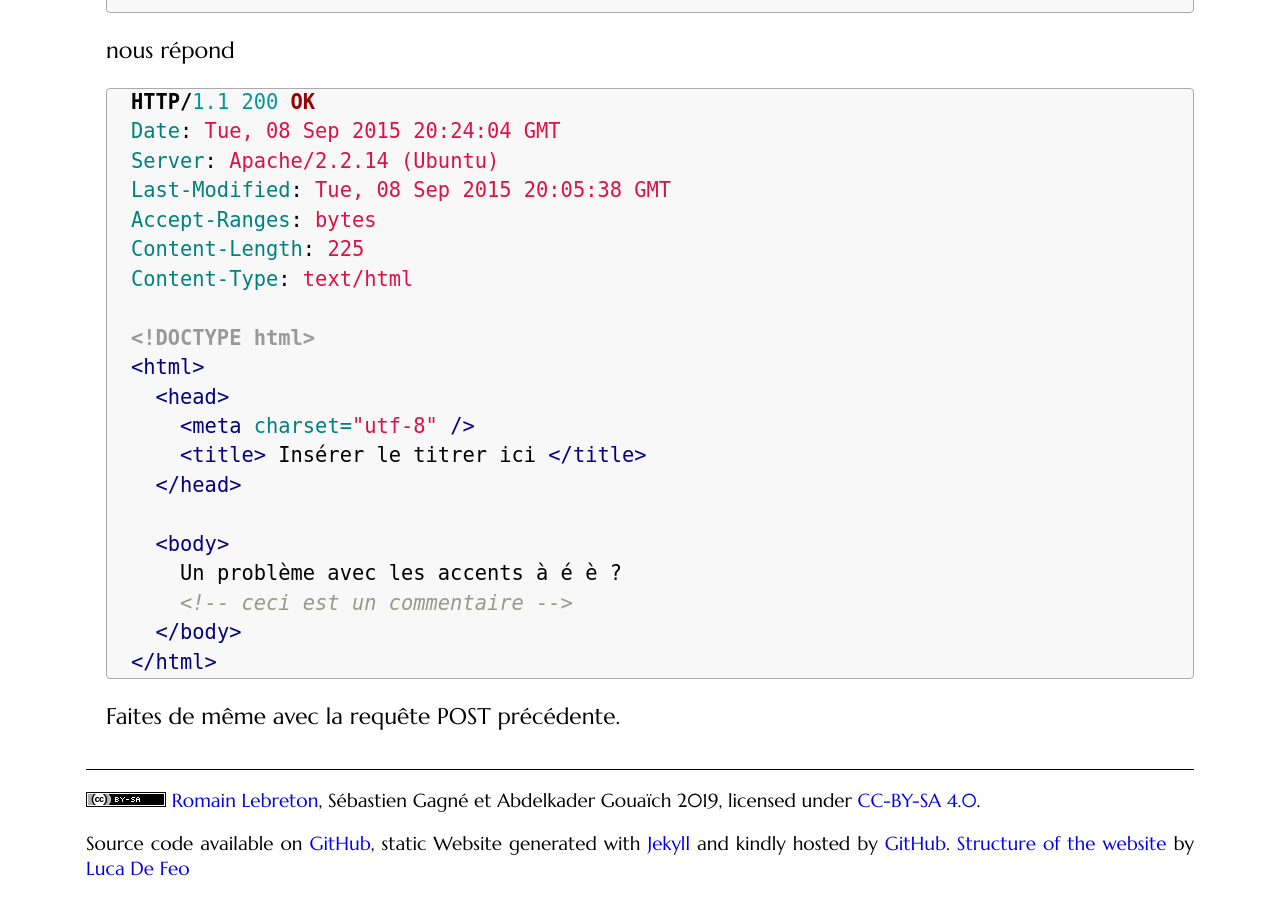
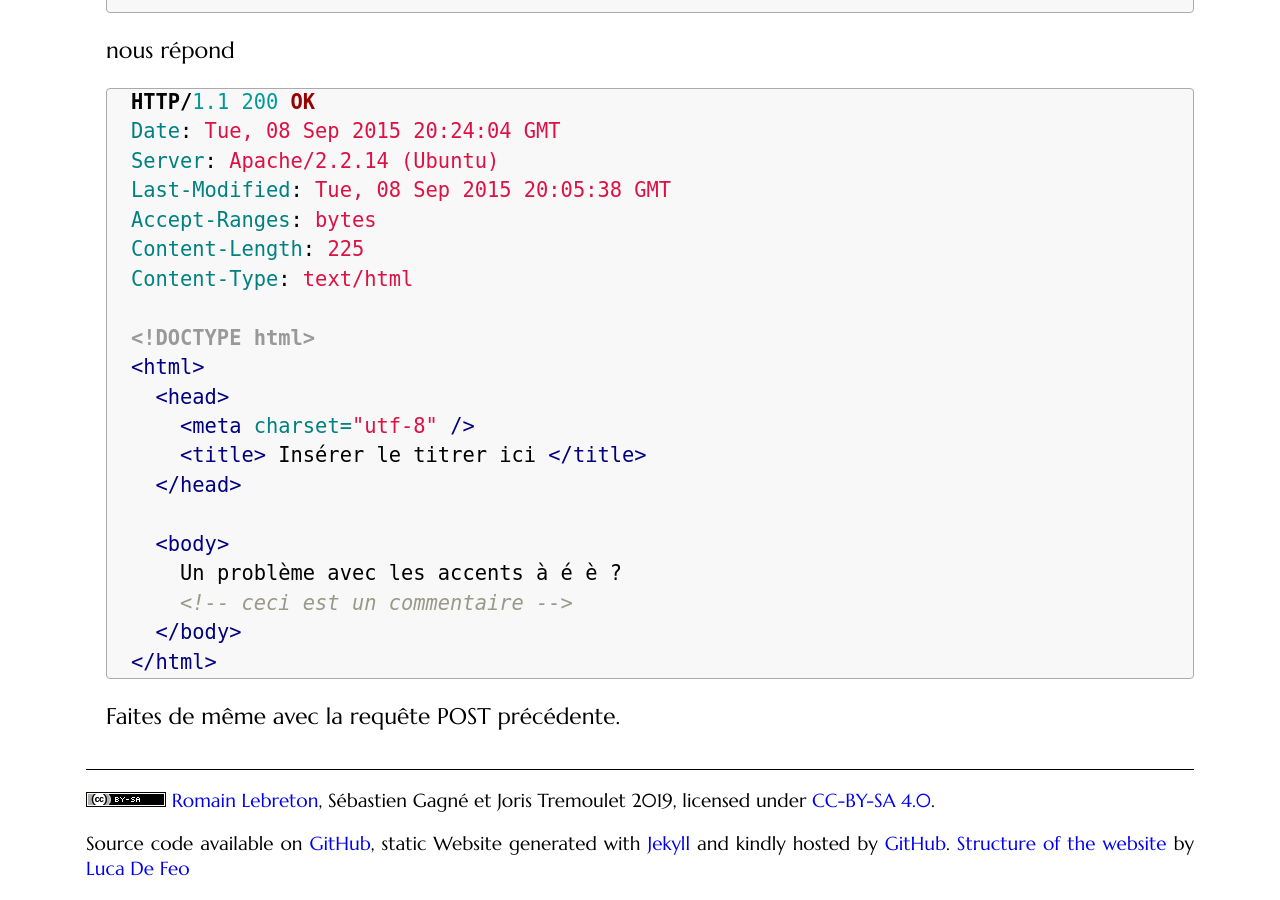
Before and after one commit to romainlebreton/R3.01-DeveloppementWeb, a Jekyll site: the page built from classes/class1.md, in a window 1280 px wide and 900 px high, scrolled down 20568 px. Built offline with Jekyll 4.4.1, drawn with Linux system fonts in a browser that asks for light colours; some web fonts are replaced.

Commit message:
Changements techniques

```diff
--- a/_layouts/main.html
+++ b/_layouts/main.html
@@ -36,9 +36,7 @@
       <li><a href="{{ site.github.zip_url | replace: 'zipball', 'edit' }}/{{ page.path }}">Quick edit</a></li>
       <li><a href="javascript:window.print()">Print</a></li>
       {% if layout.plugins contains 'slideshow' %}
-      <li><a href="javascript:Dz.play()">Start slideshow</a>
-	<script src="{{ site.baseurl }}/js/dz-slides.js"></script>
-      </li>
+      <li><a href="javascript:Dz.play()">Start slideshow</a></li>
       {% endif %}
     </ul>
 
@@ -53,7 +51,7 @@
 		href="https://creativecommons.org/licenses/by-sa/4.0/">
 	      <img alt="Creative Commons Licence" style="border-width:0"
 		   src="{{ site.baseurl }}/assets/80x15.png"/></a>
-	    <a href="https://github.com/romainlebreton">Romain Lebreton</a>, Sébastien Gagné et Abdelkader Gouaïch
+	    <a href="https://github.com/romainlebreton">Romain Lebreton</a>, Sébastien Gagné et Joris Tremoulet
 	    {{ site.time | date:"%Y" }}, licensed
 	    under <a rel="license" class="print-link"
 		     href="https://creativecommons.org/licenses/by-sa/4.0/">CC-BY-SA
@@ -68,6 +66,10 @@
 	</div>
       </footer>
     </div>
+
+    {% if layout.plugins contains 'slideshow' %}
+    <script src="{{ site.baseurl }}/js/dz-slides.js"></script>
+    {% endif %}
 
     {% if layout.plugins contains 'mathjax' %}
     <script type="text/x-mathjax-config">
--- a/_layouts/slideshow.html
+++ b/_layouts/slideshow.html
@@ -11,7 +11,7 @@ plugins: ['highlight', 'slideshow']
 
       <div id="slides-license" style="display: none">
 	<p></p>
-          <p><a href="https://github.com/romainlebreton">Romain Lebreton</a>, Sébastien Gagné et Abdelkader Gouaïch
+          <p><a href="https://github.com/romainlebreton">Romain Lebreton</a>, Sébastien Gagné et Joris Tremoulet
 	  {{ site.time | date:"%Y" }},<br/> Distribué avec une licence
 	  <a rel="license"
 	     href="https://creativecommons.org/licenses/by-sa/4.0/">CC-BY-SA
--- a/js/dz-slides.js
+++ b/js/dz-slides.js
@@ -26,10 +26,9 @@ var Dz = {
 	this.setupParams();
 	this.onhashchange();
 	this.setupTouchEvents();
+	this.setupView();
 	// Hack to wait for JS to be finished before calling onresize !
-	// setTimeout(function () { this.onresize(); }, 0);
-	this.onresize();
-	this.setupView();
+	setTimeout(function () { this.onresize(); }, 10);
 	window.onkeydown = this.onkeydown.bind(this);
 	window.onresize = this.onresize.bind(this);
 	window.onhashchange = this.onhashchange.bind(this);
```
